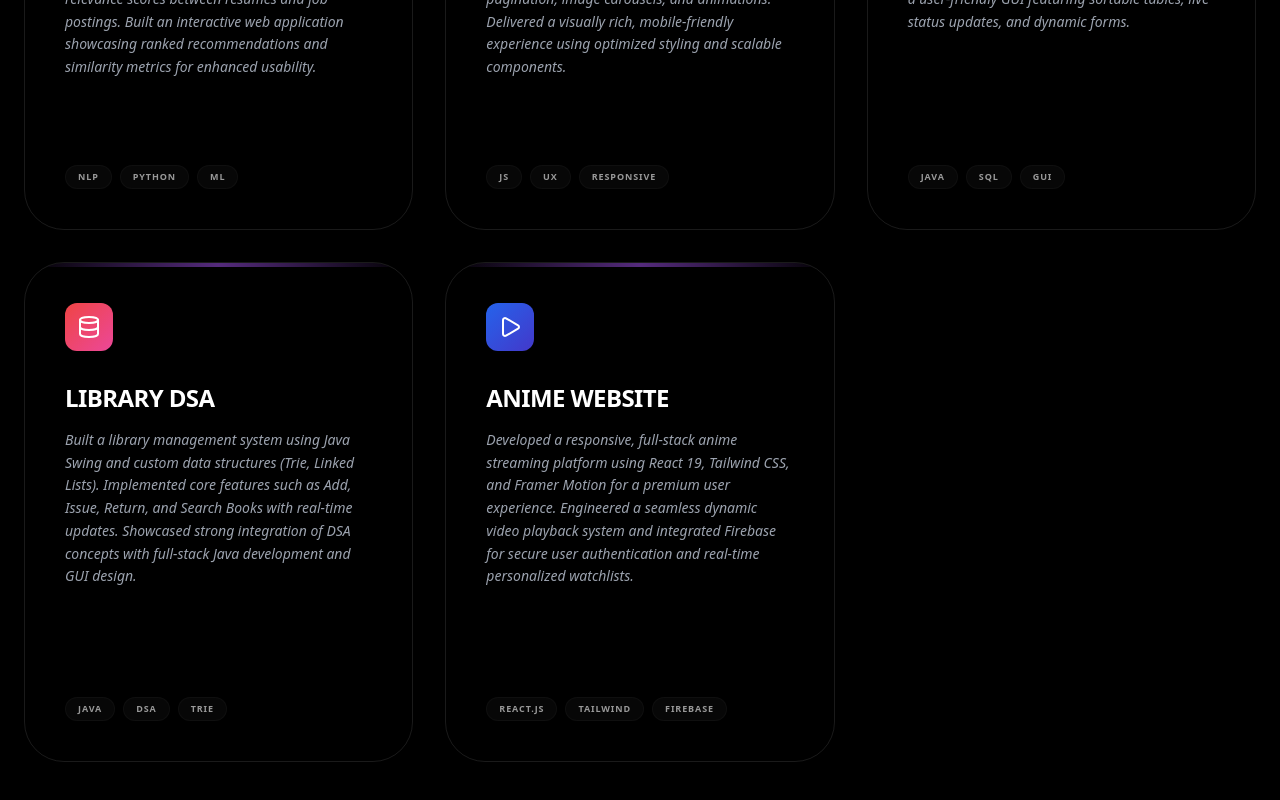
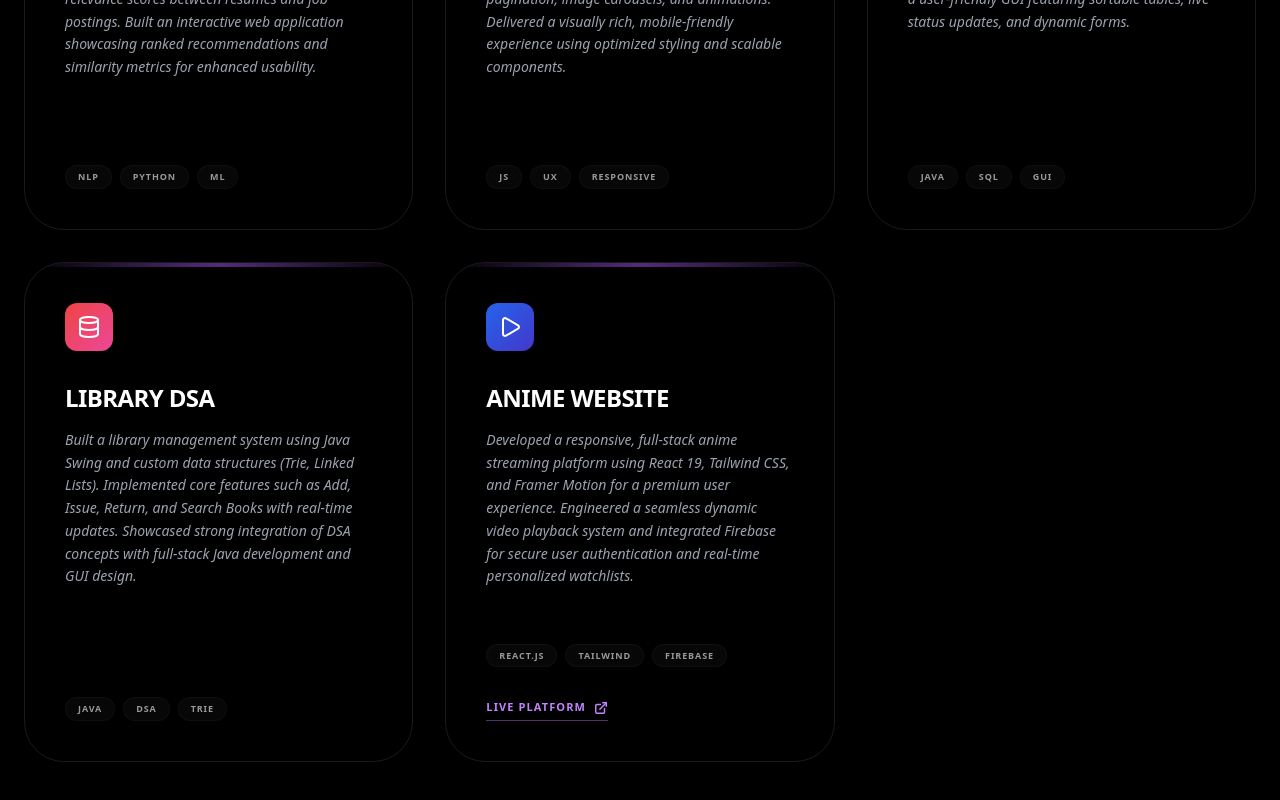
Before and after one commit to SuryaMVN07/Portfolio-, a React (Vite) app: page / in a window 1280 px wide. Shown: the part 6292-7092 px from the top of the page. Built offline with nearby package versions, Linux system fonts and the light colour scheme.

Commit message:
Update Projects.jsx

```diff
--- a/src/components/sections/Projects.jsx
+++ b/src/components/sections/Projects.jsx
@@ -1,5 +1,6 @@
 import React from 'react';
 import { PROJECTS } from '../../data/projects';
+import { ExternalLink } from 'lucide-react';
 
 export default function Projects() {
   return (
@@ -8,16 +9,24 @@ export default function Projects() {
       <div className="grid grid-cols-1 sm:grid-cols-2 lg:grid-cols-3 gap-8">
         {PROJECTS.map((p, i) => {
           const Icon = p.icon;
+
           return (
-            <div key={i} className={`project-card group bg-[#080808] border border-white/10 p-10 rounded-[2.5rem] hover:border-purple-500/50 transition-all flex flex-col justify-between min-h-[500px] clickable relative overflow-hidden reveal reveal-delay-${i % 3}`} style={{ background: `radial-gradient(400px circle at var(--mouse-x) var(--mouse-y), rgba(168, 85, 247, 0.08), transparent 40%)` }}>
+            <div key={i} className={`project-card group bg-[#080808] border border-white/10 p-10 rounded-[2.5rem] hover:border-purple-500/50 transition-all flex flex-col justify-between min-h-[500px] relative overflow-hidden reveal reveal-delay-${i % 3}`} style={{ background: `radial-gradient(400px circle at var(--mouse-x) var(--mouse-y), rgba(168, 85, 247, 0.08), transparent 40%)` }}>
               <div className="absolute top-0 left-0 w-full h-1 bg-gradient-to-r from-transparent via-purple-500/50 to-transparent" />
               <div>
                 <div className={`w-12 h-12 rounded-xl bg-gradient-to-br ${p.color} flex items-center justify-center mb-8 text-white group-hover:rotate-6 transition-transform shadow-lg`}><Icon size={24} /></div>
                 <h4 className="text-2xl font-black mb-4 uppercase leading-tight group-hover:text-purple-400 transition-colors tracking-tight text-white">{p.title}</h4>
                 <p className="text-gray-400 text-sm font-medium italic mb-6 leading-relaxed">{p.description}</p>
               </div>
-              <div className="flex flex-wrap gap-2 uppercase font-black text-[9px] opacity-60 group-hover:opacity-100 transition-opacity tracking-widest text-white">
-                {p.tags.map(t => <span key={t} className="px-3 py-1 bg-white/5 rounded-full border border-white/5">{t}</span>)}
+              <div className="flex flex-col gap-6 mt-auto">
+                <div className="flex flex-wrap gap-2 uppercase font-black text-[9px] opacity-60 group-hover:opacity-100 transition-opacity tracking-widest text-white">
+                  {p.tags.map(t => <span key={t} className="px-3 py-1 bg-white/5 rounded-full border border-white/5">{t}</span>)}
+                </div>
+                {p.link && (
+                  <a href={p.link} target="_blank" rel="noopener noreferrer" className="inline-flex items-center gap-2 text-[#c084fc] hover:text-[#d8b4fe] font-black text-[11px] tracking-widest uppercase transition-colors w-fit border-b border-[#c084fc]/40 hover:border-[#d8b4fe] pb-1 mt-2 z-20">
+                    Live Platform <ExternalLink size={14} strokeWidth={2.5} />
+                  </a>
+                )}
               </div>
             </div>
           );
```
